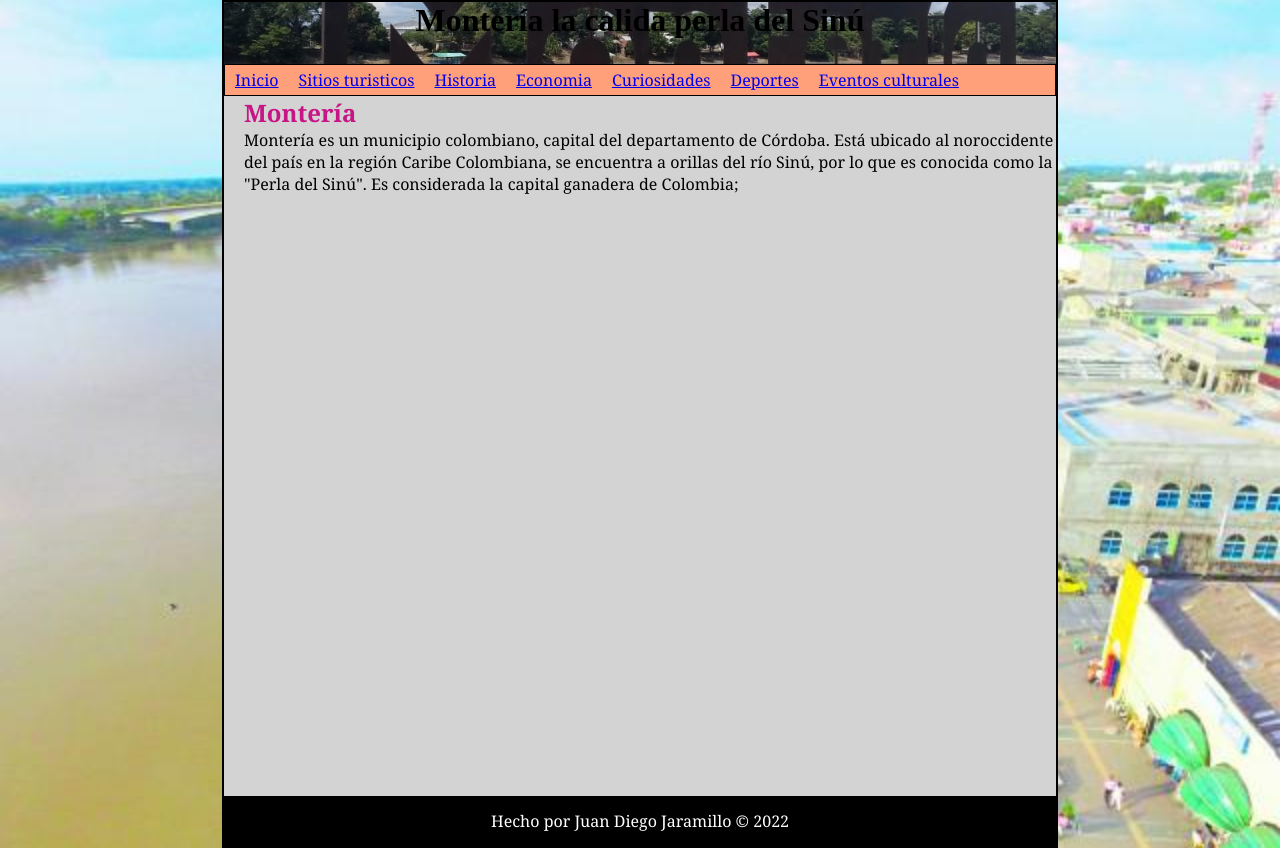
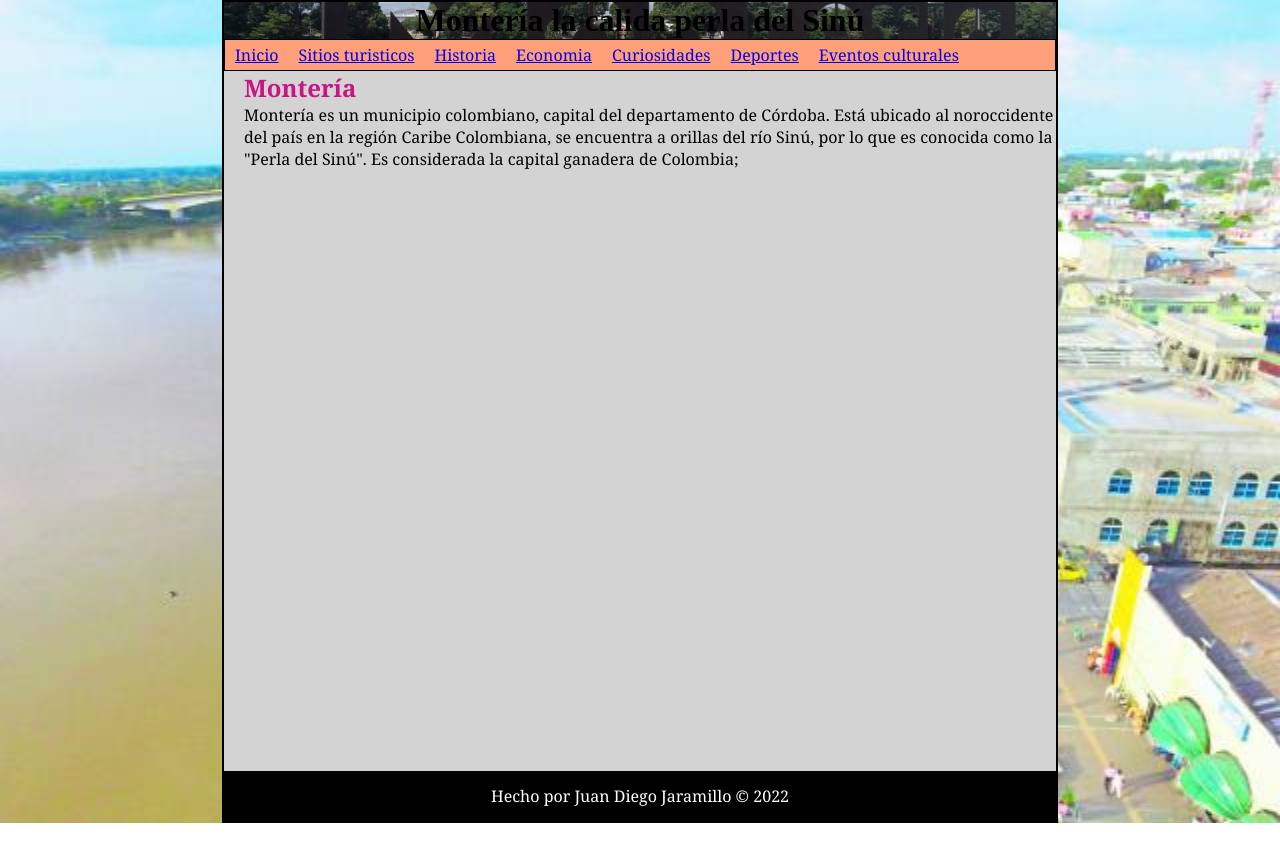
Before and after one commit to Skrabatus/Juan-Diego-Jaramillo-Garcia, a plain HTML site: page Actividad_1/index.html in a window 1280 px wide. After the commit the page ends 823 px from the top, so only its background shows below. Drawn offline with Linux system fonts and the light colour scheme.

Commit message:
restauracion

```diff
--- a/Actividad_1/estilos.css
+++ b/Actividad_1/estilos.css
@@ -27,13 +27,10 @@ body{
     object-position: top;
 }
 header{
-    display: flex;
-    flex-direction: column;
-    text-align: center;
-    padding-bottom: 25px;
     background: url(/imagenes/monteria.jpg);
     background-size: cover;
     background-position: center;
+    text-align: center;
     font-family: 'Times New Roman', Times, serif;
     color: black;
 }
```
